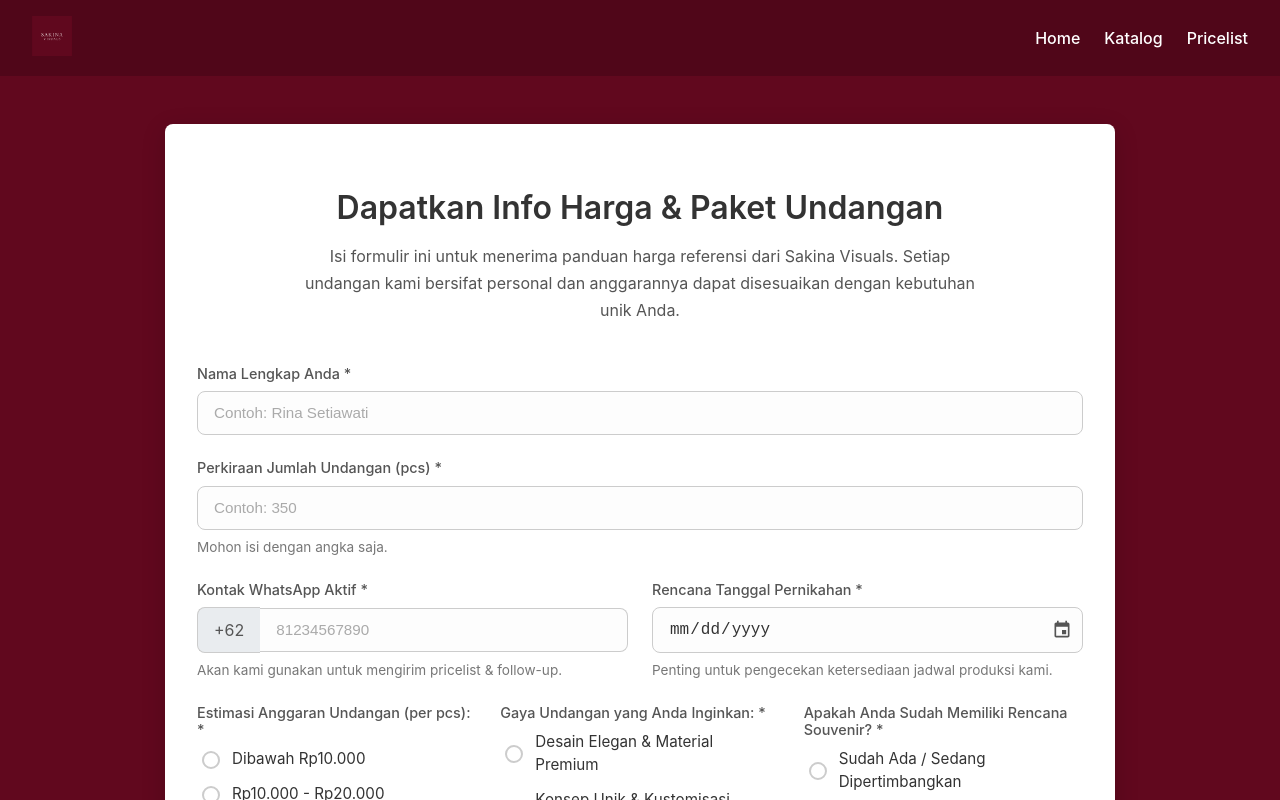
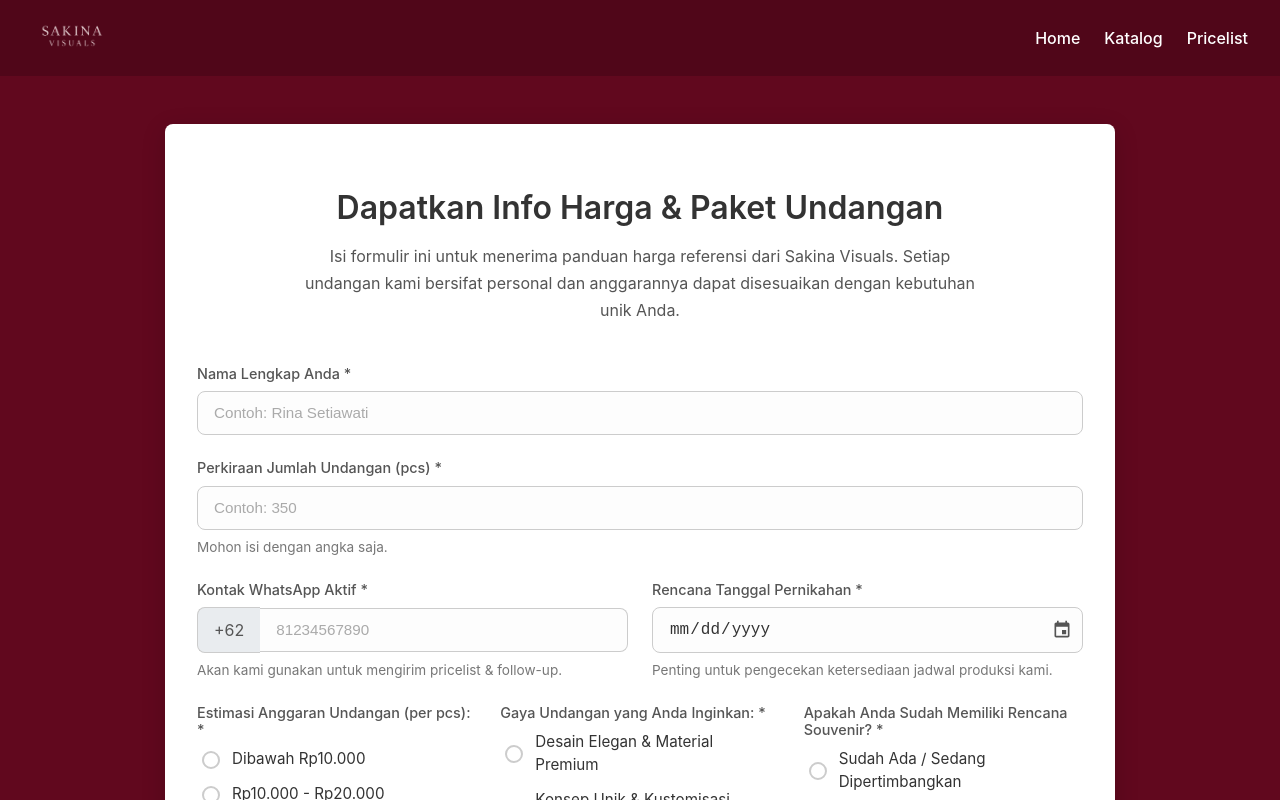
Before and after one commit to sakinavisuals/sakinavisuals.github.io, a plain HTML site: page index.html in a window 1280 px wide. Shown: the top 800 px of the page. Drawn offline with Linux system fonts and the light colour scheme.

Commit message:
Update index.html

```diff
--- a/index.html
+++ b/index.html
@@ -224,7 +224,7 @@
 <body>
     <header class="page-header">
         <div class="header-logo">
-            <a href="https://linktr.ee/sakinavisuals" target="_blank"> <img src="images/logosakina.png" alt="Sakina Visuals Logo">
+            <a href="https://linktr.ee/sakinavisuals" target="_blank"> <img src="images/logosakina2.png" alt="Sakina Visuals Logo">
             </a>
         </div>
         <button class="nav-toggle" aria-label="Toggle navigation" aria-expanded="false">
```
